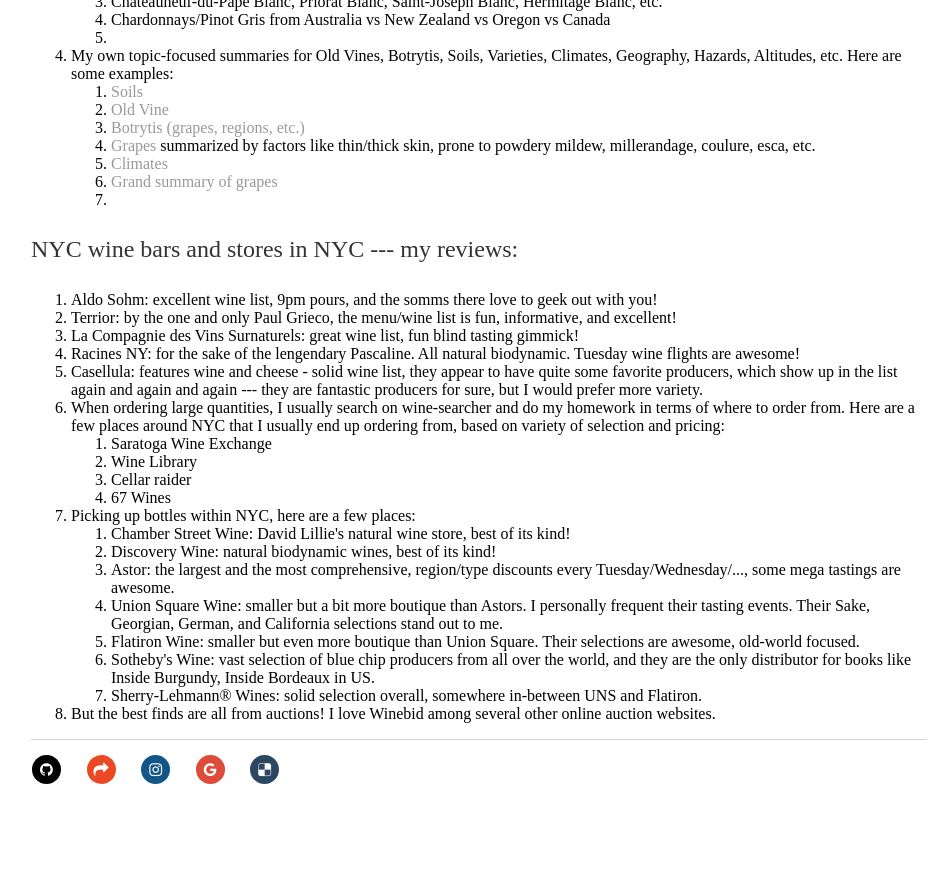
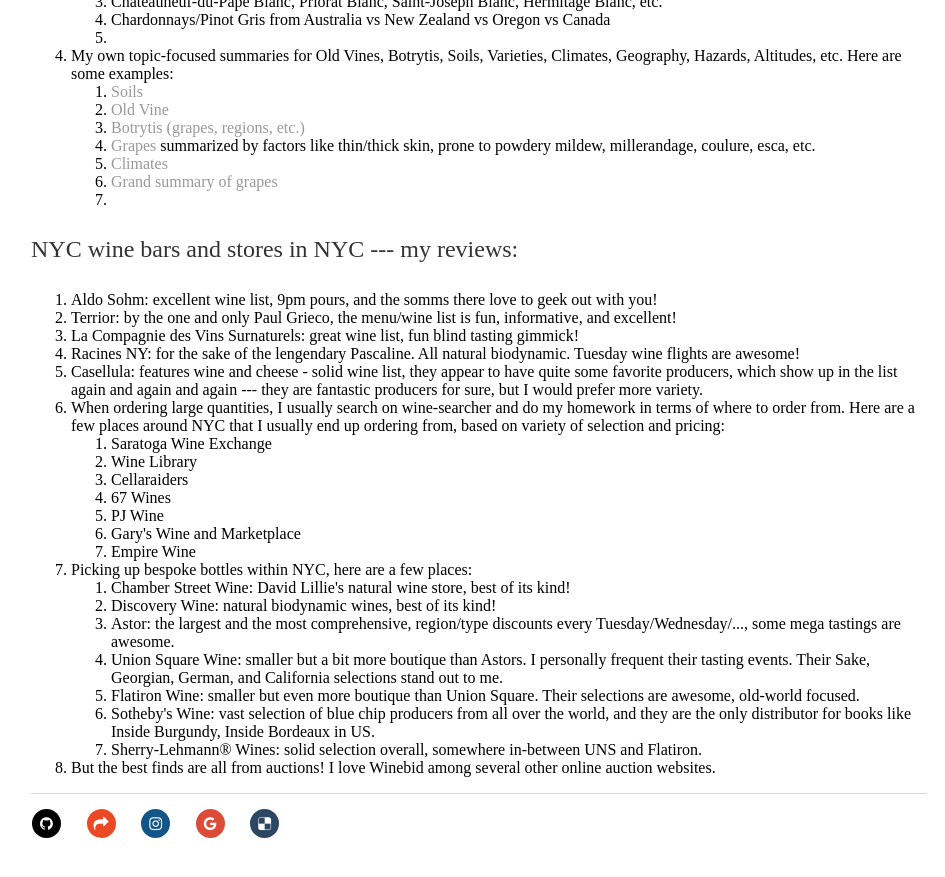
Before and after one commit to shenglih/shenglih.github.io, a Jekyll site: the page built from misc/wine_links.html, in a window 1280 px wide and 900 px high, scrolled down 1127 px. Shown: the top 877 px of the window, without its empty margins (161-1106 px from the left). Built offline with Jekyll 4.4.1, drawn with Linux system fonts in a browser that asks for light colours; comment, search, counter and statistics services are not loaded; before the commit the page ends 1973 px from its top, so only the background shows below that.

Commit message:
Update wine_links.html

```diff
--- a/misc/wine_links.html
+++ b/misc/wine_links.html
@@ -77,10 +77,13 @@
 		<ol>
 			<li>Saratoga Wine Exchange</li>
 			<li>Wine Library</li>
-			<li>Cellar raider</li>
+			<li>Cellaraiders</li>
 			<li>67 Wines</li>
+			<li>PJ Wine</li>
+			<li>Gary's Wine and Marketplace</li>
+			<li>Empire Wine</li>
 		</ol>
-		<li>Picking up bottles within NYC, here are a few places:</li>
+		<li>Picking up bespoke bottles within NYC, here are a few places:</li>
 		<ol>
 		<li>Chamber Street Wine: David Lillie's natural wine store, best of its kind!</li>
 		<li>Discovery Wine: natural biodynamic wines, best of its kind!</li>
```
